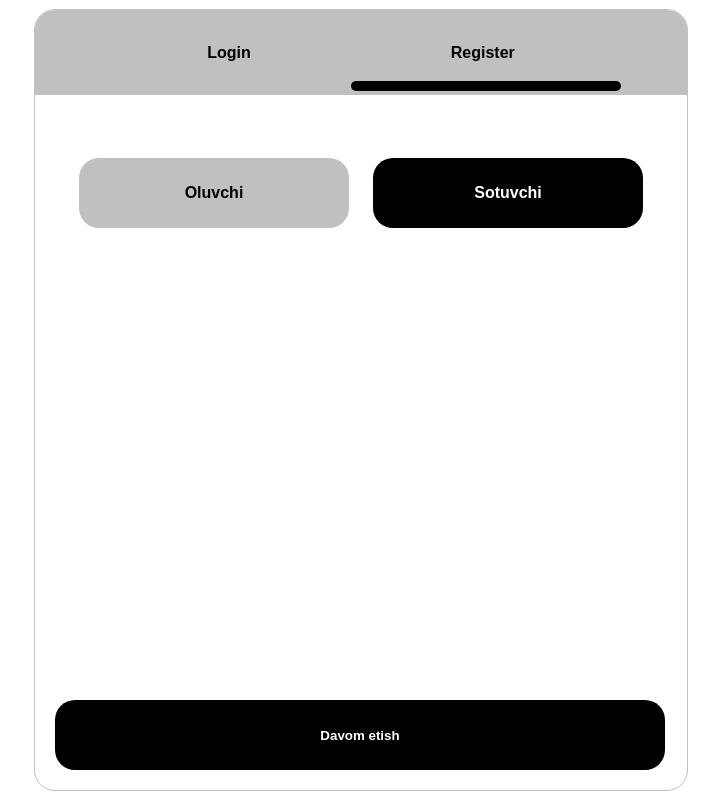
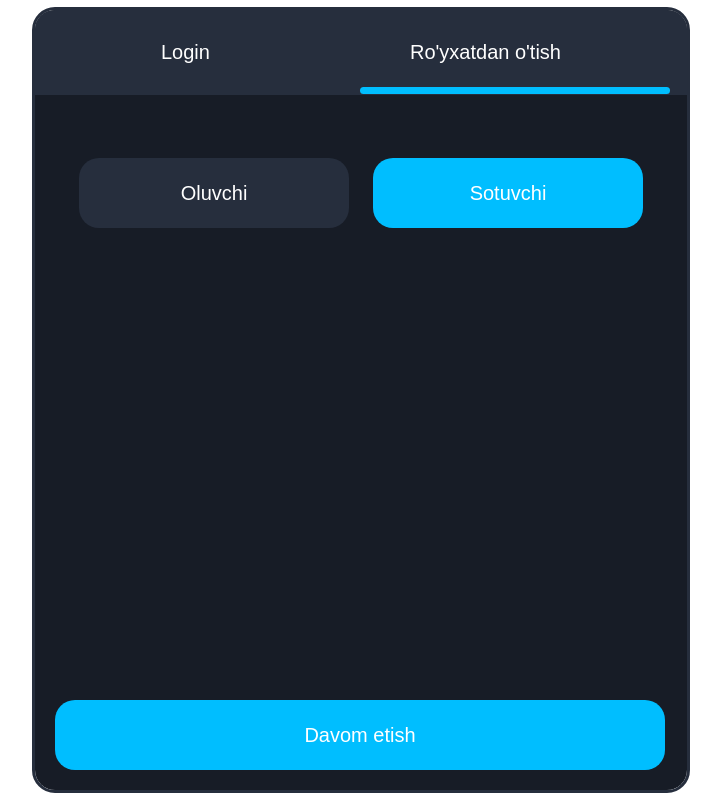
Before and after one commit to dilshodbek0515/envoy-shop, a Next.js app in the folder apps/web/: page / in a window 1280 px wide. Shown: the whole page, without its empty margins (279-1000 px from the left). Built offline with nearby package versions, Linux system fonts and the light colour scheme.

Commit message:
add page.jsx

```diff
--- a/apps/web/src/app/(group)/page.jsx
+++ b/apps/web/src/app/(group)/page.jsx
@@ -24,9 +24,9 @@ const Page = () => {
           style={{
             width: 652,
             height: 780,
-            outline: "1px solid silver",
+            outline: "3px solid #262e3d",
             borderRadius: 20,
-            backgroundColor: "#ffff",
+            backgroundColor: "#171c26",
             position: "relative",
           }}
         >
@@ -34,7 +34,7 @@ const Page = () => {
             style={{
               width: "100%",
               height: 85,
-              backgroundColor: "silver",
+              backgroundColor: "#262e3d",
               borderTopLeftRadius: 20,
               borderTopRightRadius: 20,
               display: "flex",
@@ -56,8 +56,8 @@ const Page = () => {
                   display: "flex",
                   justifyContent: "center",
                   alignItems: "center",
-                  fontWeight: 700,
-                  color: "black",
+                  fontSize: 20,
+                  color: "#ffff",
                 }}
               >
                 Login
@@ -76,20 +76,19 @@ const Page = () => {
                   display: "flex",
                   justifyContent: "center",
                   alignItems: "center",
-                  fontWeight: 700,
-                  color: "black",
+                  fontSize: 20,
+                  color: "#ffff",
                 }}
               >
-                Register
-              </p>
+Ro'yxatdan o'tish              </p>
               <div
                 style={{
-                  width: 270,
-                  height: 10,
-                  backgroundColor: "black",
+                  width: 310,
+                  height: 7,
+                  backgroundColor: "#00beff",
                   position: "absolute",
-                  bottom: -29,
-                  left: -100,
+                  bottom: -30,
+                  left: -50,
                   borderRadius: 10,
                 }}
               />
@@ -119,12 +118,12 @@ const Page = () => {
                 height: 70,
                 borderRadius: 20,
                 cursor: 'pointer',
-                backgroundColor: role === "Oluvchi" ? 'black' : "silver",
+                backgroundColor: role === "Oluvchi" ? '#00beff' : "#262e3d",
 
               }} >
               <p style={{
-                color: role === "Oluvchi" ? "#ffff" : 'black',
-                fontWeight: 700,
+                color: '#ffff',
+                fontSize: 20,
               }}>
                 Oluvchi
               </p>
@@ -139,12 +138,12 @@ const Page = () => {
                 alignItems: 'center',
                 justifyContent: 'center',
                 cursor: 'pointer',
-                backgroundColor: role === "Sotuvchi" ? "black" : "silver",
+                backgroundColor: role === "Sotuvchi" ? "#00beff"  : "#262e3d",
 
               }} >
               <p style={{
-                color: role === "Sotuvchi" ? "#ffff" : 'black',
-                fontWeight: 700,
+                color: '#ffff',
+                fontSize: 20,
               }}>
                 Sotuvchi
               </p>
@@ -164,9 +163,9 @@ const Page = () => {
                 border: "none",
                 position: "absolute",
                 bottom: 20,
-                backgroundColor: "black",
+                backgroundColor: "#00beff",
                 color: "#ffff",
-                fontWeight: 700,
+                fontSize: 20,
               }}
             >
               Davom etish
```
